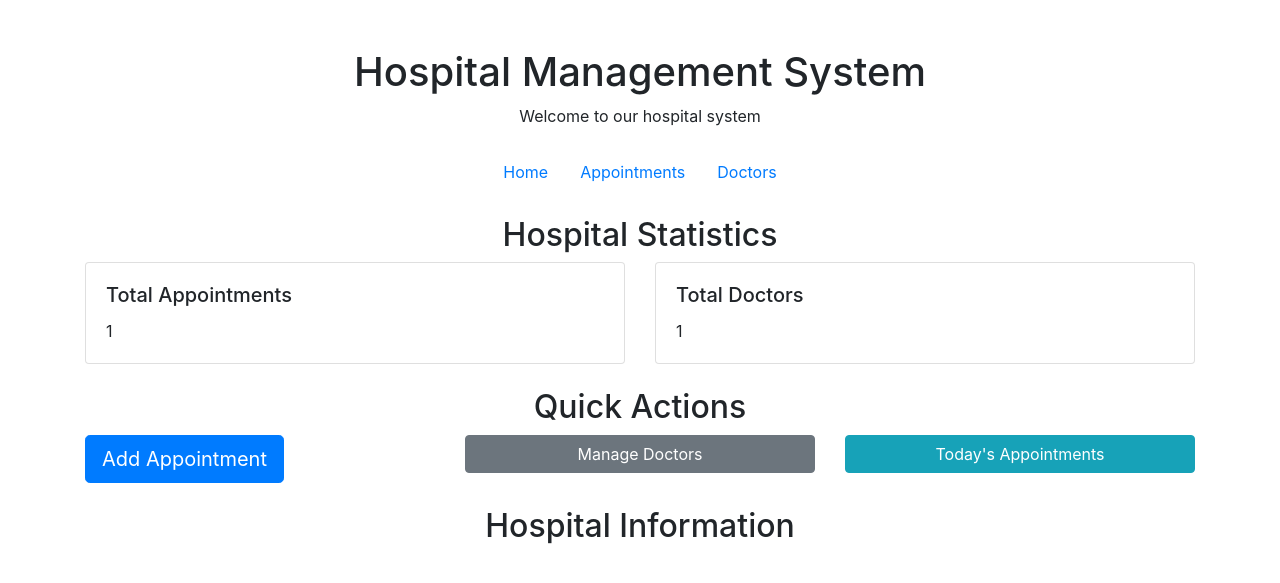
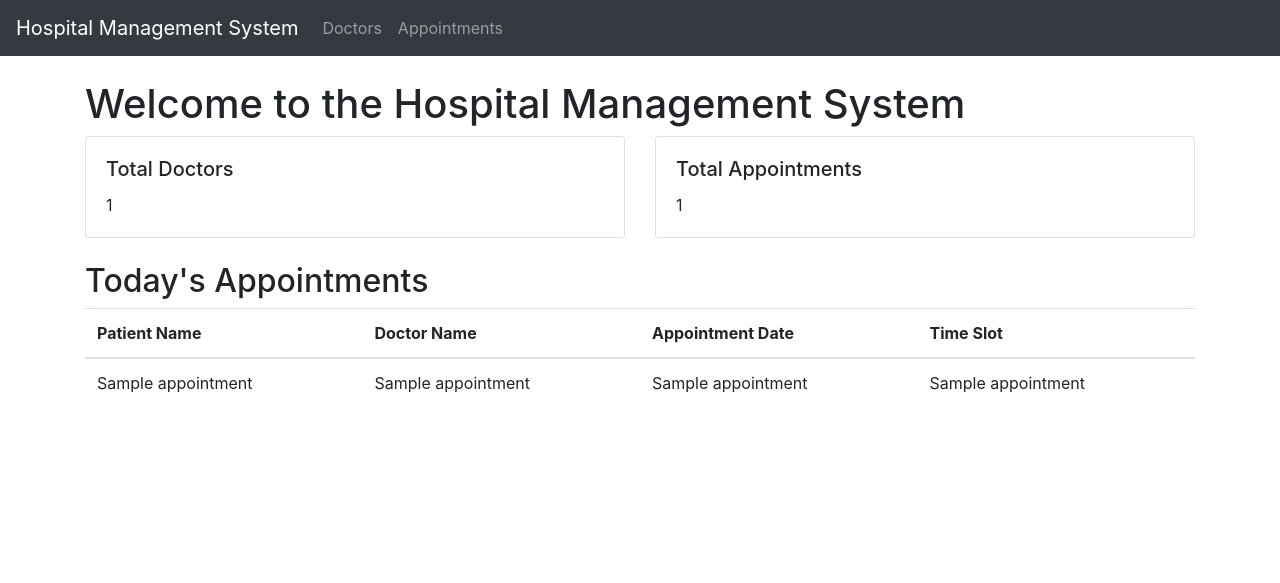
Before and after one commit to SilveryAngeleenavilasini/PythonCA_2, a Flask app: template templates/home.html in a window 1280 px wide. Shown: the top 583 px of the page. Run offline with Flask 3, Linux system fonts and the light colour scheme; the template is opened without the code that fills it: most values are stand-ins (such as "Sample title", 1, 10 or a date in 2020); some libraries are stand-ins or nearby versions.

Commit message:
Changes to views/pages

```diff
--- a/templates/base.html
+++ b/templates/base.html
@@ -1,54 +1,29 @@
-<!-- templates/base.html -->
 <!DOCTYPE html>
-<html lang="en">
+<html>
 <head>
-    <meta charset="UTF-8">
-    <meta http-equiv="X-UA-Compatible" content="IE=edge">
-    <meta name="viewport" content="width=device-width, initial-scale=1.0">
-    <title>{% block title %}Hospital Management System{% endblock %}</title>
-    {% block styles %}
-        {# Include Bootstrap CSS #}
-        <link rel="stylesheet" href="{{ url_for('static', filename='css/bootstrap.min.css') }}">
-        {# Add your custom CSS file if needed #}
-        <link rel="stylesheet" href="{{ url_for('static', filename='css/style.css') }}">
-    {% endblock %}
+    <title>{% block title %}{% endblock %}</title>
+    <link rel="stylesheet" href="https://maxcdn.bootstrapcdn.com/bootstrap/4.5.2/css/bootstrap.min.css">
+    <script src="https://code.jquery.com/jquery-3.6.0.min.js"></script>
+    <script src="https://cdnjs.cloudflare.com/ajax/libs/popper.js/1.16.0/umd/popper.min.js"></script>
+    <script src="https://maxcdn.bootstrapcdn.com/bootstrap/4.5.2/js/bootstrap.min.js"></script>
+    <script src="https://code.jquery.com/ui/1.12.1/jquery-ui.min.js"></script>
+    <link rel="stylesheet" href="https://code.jquery.com/ui/1.12.1/themes/base/jquery-ui.css">
+
 </head>
 <body>
     <nav class="navbar navbar-expand-lg navbar-dark bg-dark">
-        <div class="container">
-            <a class="navbar-brand" href="{{ url_for('home') }}">Hospital System</a>
-            <button class="navbar-toggler" type="button" data-toggle="collapse" data-target="#navbarNav" aria-controls="navbarNav" aria-expanded="false" aria-label="Toggle navigation">
-                <span class="navbar-toggler-icon"></span>
-            </button>
-            <div class="collapse navbar-collapse" id="navbarNav">
-                <ul class="navbar-nav ml-auto">
+        <a class="navbar-brand" href="{{ url_for('home') }}">Hospital Management System</a>
+        <ul class="navbar-nav mr-auto">
             <li class="nav-item">
-                        <a class="nav-link" href="{{ url_for('home') }}">Home</a>
+                <a class="nav-link" href="{{ url_for('doctors') }}">Doctors</a>
             </li>
             <li class="nav-item">
                 <a class="nav-link" href="{{ url_for('appointments') }}">Appointments</a>
             </li>
-                    <li class="nav-item">
-                        <a class="nav-link" href="{{ url_for('doctors') }}">Doctors</a>
-                    </li>
-                    {# Add more navigation links as needed #}
         </ul>
-            </div>
-        </div>
     </nav>
-
     <div class="container mt-4">
-        {# Content of individual pages will be inserted here #}
         {% block content %}{% endblock %}
     </div>
-
-    {% block scripts %}
-        {# Include Bootstrap JS and Popper.js #}
-        <script src="{{ url_for('static', filename='js/jquery.min.js') }}"></script>
-        <script src="{{ url_for('static', filename='js/popper.min.js') }}"></script>
-        <script src="{{ url_for('static', filename='js/bootstrap.min.js') }}"></script>
-        {# Add your custom JS file if needed #}
-        <script src="{{ url_for('static', filename='js/script.js') }}"></script>
-    {% endblock %}
 </body>
 </html>
--- a/templates/home.html
+++ b/templates/home.html
@@ -1,133 +1,46 @@
-<!-- templates/home.html -->
+{% extends 'base.html' %}
 
-<!DOCTYPE html>
-<html lang="en">
+{% block title %}Home{% endblock %}
 
-<head>
-    <meta charset="UTF-8">
-    <meta name="viewport" content="width=device-width, initial-scale=1.0">
-    <title>Hospital Management System</title>
-    <!-- Bootstrap CSS link -->
-    <link href="https://stackpath.bootstrapcdn.com/bootstrap/4.3.1/css/bootstrap.min.css" rel="stylesheet">
-    <!-- Your custom CSS link (if any) -->
-    <link href="{{ url_for('static', filename='css/style.css') }}" rel="stylesheet">
-</head>
-
-<body>
-    <div class="container mt-5">
-        <!-- Header Section -->
-        <header class="text-center mb-4">
-            <h1>Hospital Management System</h1>
-            <!-- Optionally, include a welcome message or tagline -->
-            <p>Welcome to our hospital system</p>
-        </header>
-
-        <!-- Navigation Links -->
-        <nav class="mb-4">
-            <ul class="nav justify-content-center">
-                <li class="nav-item">
-                    <a class="nav-link" href="{{ url_for('home') }}">Home</a>
-                </li>
-                <li class="nav-item">
-                    <a class="nav-link" href="{{ url_for('appointments') }}">Appointments</a>
-                </li>
-                <li class="nav-item">
-                    <a class="nav-link" href="{{ url_for('doctors') }}">Doctors</a>
-                </li>
-            </ul>
-        </nav>
-
-        <!-- Statistics Section -->
-        <section class="mb-4">
-            <h2 class="text-center">Hospital Statistics</h2>
+{% block content %}
+    <h1>Welcome to the Hospital Management System</h1>
     <div class="row">
         <div class="col-md-6">
             <div class="card">
                 <div class="card-body">
-                            <h5 class="card-title">Total Appointments</h5>
-                            <p class="card-text">{{ appointments_count }}</p>
+                    <h5 class="card-title">Total Doctors</h5>
+                    <p class="card-text">{{ num_doctors }}</p>
                 </div>
             </div>
         </div>
         <div class="col-md-6">
             <div class="card">
                 <div class="card-body">
-                            <h5 class="card-title">Total Doctors</h5>
-                            <p class="card-text">{{ doctors_count }}</p>
+                    <h5 class="card-title">Total Appointments</h5>
+                    <p class="card-text">{{ num_appointments }}</p>
                 </div>
             </div>
         </div>
     </div>
-        </section>
-
-        <!-- Quick Actions Section -->
-        <section class="mb-4">
-            <h2 class="text-center">Quick Actions</h2>
-            <div class="row justify-content-center">
-                <div class="col-md-4">
-                    <!-- Update the link to open the modal form -->
-                    <a href="#" class="btn btn-primary btn-lg" data-bs-toggle="modal" data-bs-target="#addAppointmentModal">Add Appointment</a>
-                </div>
-                <div class="col-md-4">
-                    <a href="{{ url_for('doctors') }}" class="btn btn-secondary btn-block">Manage Doctors</a>
-                </div>
-                <div class="col-md-4">
-                    <a href="{{ url_for('render_today_appointments') }}" class="btn btn-info btn-block">Today's Appointments</a>
-                </div>
-            </div>
-        </section>
-
-        <!-- Informational Section (Optional) -->
-        <section>
-            <h2 class="text-center">Hospital Information</h2>
-            <!-- Include any additional information or announcements here -->
-        </section>
-
-        <!-- Add Appointment Modal -->
-<!-- Add Appointment Modal -->
-<div class="modal fade" id="addAppointmentModal" tabindex="-1" aria-labelledby="addAppointmentModalLabel" aria-hidden="true">
-    <div class="modal-dialog">
-        <div class="modal-content">
-            <div class="modal-header">
-                <h5 class="modal-title" id="addAppointmentModalLabel">Add Appointment</h5>
-                <button type="button" class="btn-close" data-bs-dismiss="modal" aria-label="Close"></button>
-            </div>
-            <div class="modal-body">
-                <!-- Appointment form -->
-                <form id="addAppointmentForm" action="{{ url_for('add_appointment') }}" method="post">
-                    <!-- Add inputs for patient name, appointment name, doctor name, and appointment date -->
-                    <div class="mb-3">
-                        <label for="patientName" class="form-label">Patient Name</label>
-                        <input type="text" class="form-control" id="patientName" name="patient_name" required>
-                    </div>
-                    <div class="mb-3">
-                        <label for="appointmentName" class="form-label">Appointment Name</label>
-                        <input type="text" class="form-control" id="appointmentName" name="appointment_name" required>
-                    </div>
-                    <div class="mb-3">
-                        <label for="doctorName" class="form-label">Doctor Name</label>
-                        <input type="text" class="form-control" id="doctorName" name="doctor_name" required>
-                    </div>
-                    <div class="mb-3">
-                        <label for="appointmentDate" class="form-label">Appointment Date</label>
-                        <input type="date" class="form-control" id="appointmentDate" name="appointment_date" required>
-                    </div>
-                    <!-- Save button -->
-                    <button type="submit" class="btn btn-primary">Save</button>
-                </form>
-            </div>
-        </div>
-    </div>
-</div>
-    </div>
-
-    <!-- Bootstrap JS and Popper.js scripts (order matters) -->
-    <script src="https://code.jquery.com/jquery-3.3.1.slim.min.js"></script>
-    <script src="https://cdnjs.cloudflare.com/ajax/libs/popper.js/1.14.7/umd/popper.min.js"></script>
-    <!-- <script src="https://stackpath.bootstrapcdn.com/bootstrap/4.3.1/js/bootstrap.min.js"></script> -->
-    <script src="https://cdn.jsdelivr.net/npm/bootstrap@5.3.0/dist/js/bootstrap.bundle.min.js"></script>
-    <!-- Your custom JavaScript file (if any) -->
-    <script src="{{ url_for('static', filename='js/script.js') }}"></script>
-</body>
-
-</html>
+    <h2 class="mt-4">Today's Appointments</h2>
+    <table class="table">
+        <thead>
+            <tr>
+                <th>Patient Name</th>
+                <th>Doctor Name</th>
+                <th>Appointment Date</th>
+                <th>Time Slot</th>
+            </tr>
+        </thead>
+        <tbody>
+            {% for appointment in todays_appointments %}
+            <tr>
+                <td>{{ appointment[1] }}</td>
+                <td>{{ appointment[2] }}</td>
+                <td>{{ appointment[3] }}</td>
+                <td>{{ appointment[4] }}</td>
+            </tr>
+            {% endfor %}
+        </tbody>
+    </table>
+{% endblock %}
```
Also changed, not shown: templates/appointments.html (+33 -0 lines). Lines whose indentation alone changed are shown as unchanged.
